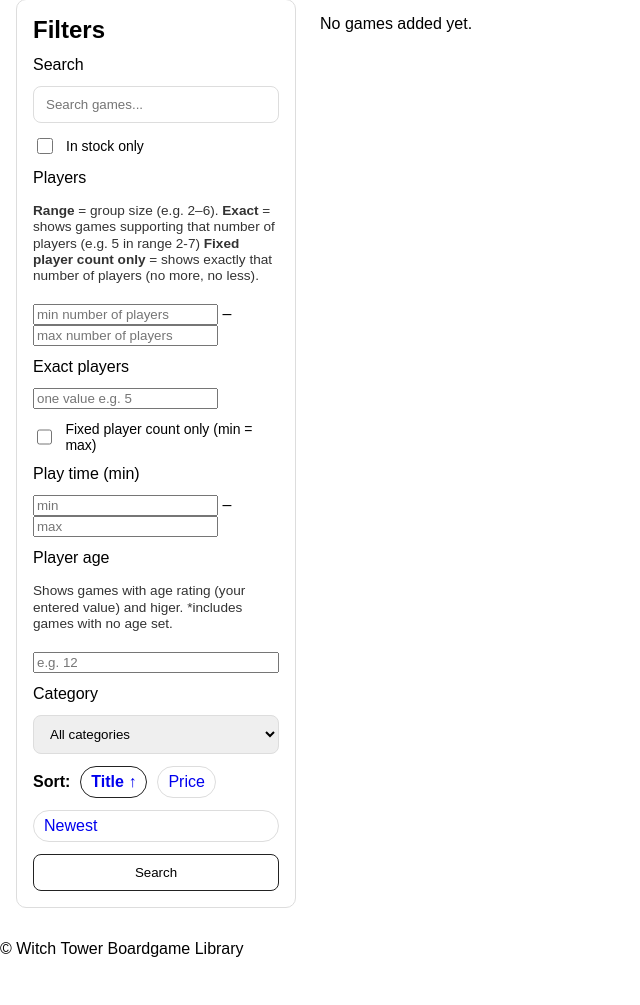
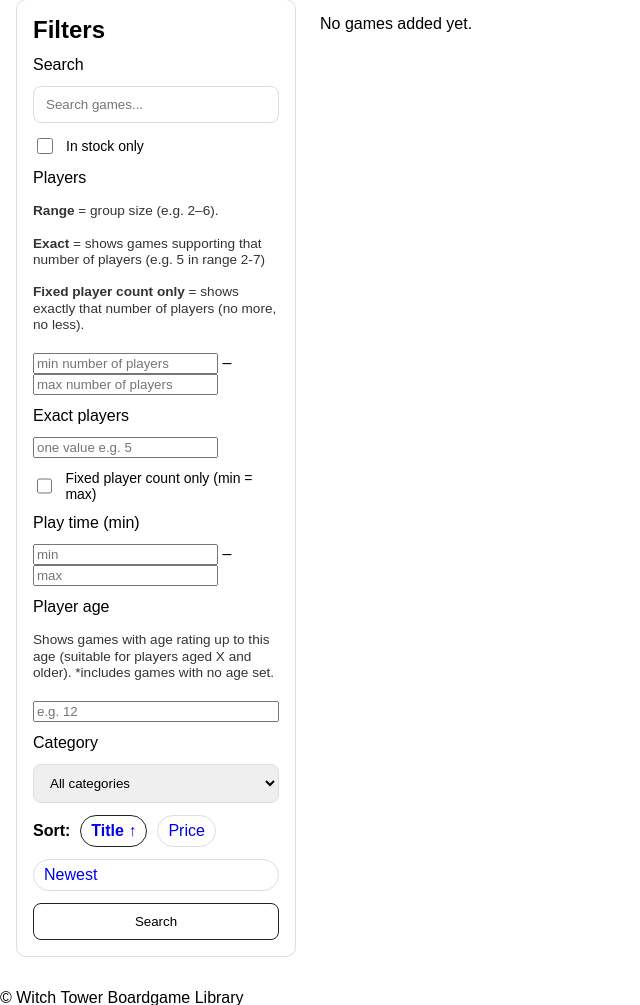
Before and after one commit to Agnogh/WitchTowerBoardgameLibrary, a Django app: page /games/ in a window 1280 px wide. Shown: the part 230-1235 px from the top of the page, without its empty margins (0-640 px from the left). Before the commit the page ends 1187 px from the top, so only its background shows below. Run offline with Django 5.2, Linux system fonts and the light colour scheme; data that the repository does not hold is empty.

Commit message:
changing hint text for age restrictions to make it more clear (as Anja is saying she doesn't get it :/)

```diff
--- a/templates/games/game_list.html
+++ b/templates/games/game_list.html
@@ -164,9 +164,9 @@
           <label class="games-filter-label" for="players_min">Players</label>
           <small class="filter-hint">
             <b>Range</b> = group size (e.g. 2–6).
-
+            <br></br>
             <b>Exact</b> = shows games supporting that number of players (e.g. 5 in range 2-7)
-
+            <br></br>
             <b>Fixed player count only</b> = shows exactly that number of players (no more, no less).
           </small>
           <div class="games-filter-row">
@@ -241,7 +241,7 @@
 
           <label class="games-filter-label" for="age_min">Player age</label>
           <small class="filter-hint">
-            Shows games with age rating (your entered value) and higer. *includes games with no age set.
+            Shows games with age rating up to this age (suitable for players aged X and older). *includes games with no age set.
           </small>
             <input
               id="age_min"
```
